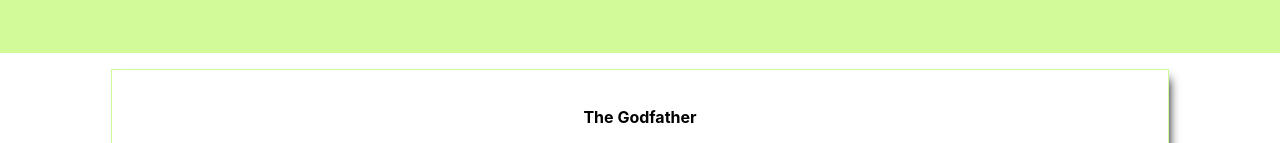
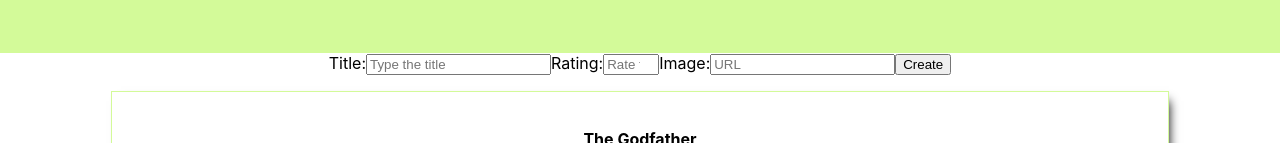
Before and after one commit to linhvnde/popcorn-time, a React (Create React App) app: page / in a window 1280 px wide. Shown: the part 216-359 px from the top of the page. Built offline with nearby package versions, Linux system fonts and the light colour scheme.

Commit message:
form inputs with controlled component

```diff
--- a/src/App.js
+++ b/src/App.js
@@ -9,7 +9,9 @@
 
 function App() {
   const [moviesToDisplay, setMoviesToDisplay] = useState(movies); //pass the state to the props of the child component
-
+  const [titleInput, setTitleInput] = useState(''); //state for input field
+  const [ratingInput, setRatingInput] = useState('');
+  const [imgInput, setImgInput] = useState('');
   //DELETE MOVIE
   const deleteMovie = (movieId) => {
     //NEVER directly modify the array with Arr.push
@@ -24,9 +26,82 @@
     console.log('delete a movie with id....', movieId);
   };
 
+  //CREATE MOVIE
+  const handleSubmit = (e) => {
+    e.preventDefault(); // prevent page refresh
+
+    const newMovie = {
+      //need to be same key-value from movies.json
+      id: 42,
+      title: titleInput, //dont need curly braclets cus this is JS not JSX
+      year: 2023,
+      genres: ['Drama', 'Adventure'],
+      imgURL: imgInput,
+      rating: ratingInput,
+    };
+    const newList = [newMovie, ...moviesToDisplay];
+    setMoviesToDisplay(newList);
+
+    setTitleInput('');
+    setRatingInput('');
+    setImgInput('');
+
+    // console.log('handling submition');
+  };
+
   return (
     <div className="App">
       <Header numberOfMovies={moviesToDisplay.length} />
+
+      <section>
+        <form onSubmit={handleSubmit} action="">
+          <label>
+            Title:
+            <input
+              required
+              type="text"
+              name="title"
+              placeholder="Type the title"
+              value={titleInput}
+              onChange={(e) => {
+                setTitleInput(e.target.value); //store value of the form in the state
+                console.log('user is typing...', e.target.value);
+              }}
+            />
+          </label>
+          <label>
+            Rating:
+            <input
+              required
+              min={1}
+              max={10}
+              type="number"
+              name="rating"
+              placeholder="Rate this movie"
+              value={ratingInput}
+              onChange={(e) => {
+                setRatingInput(e.target.value); //store value of the form in the state
+                console.log('user is typing...', e.target.value);
+              }}
+            />
+          </label>
+          <label>
+            Image:
+            <input
+              type="text"
+              name="imgURL"
+              placeholder="URL"
+              value={imgInput}
+              onChange={(e) => {
+                setImgInput(e.target.value); //store value of the form in the state
+                console.log('user is typing...', e.target.value);
+              }}
+            />
+          </label>
+          <button> Create</button>
+        </form>
+      </section>
+
       <Main
         moviesArrToDisplay={moviesToDisplay}
         callbackToDelete={deleteMovie}
```
